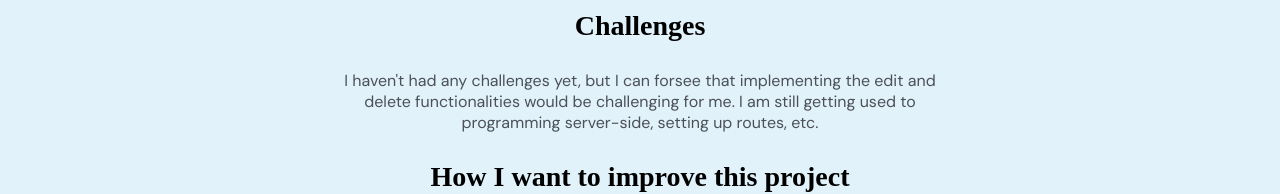
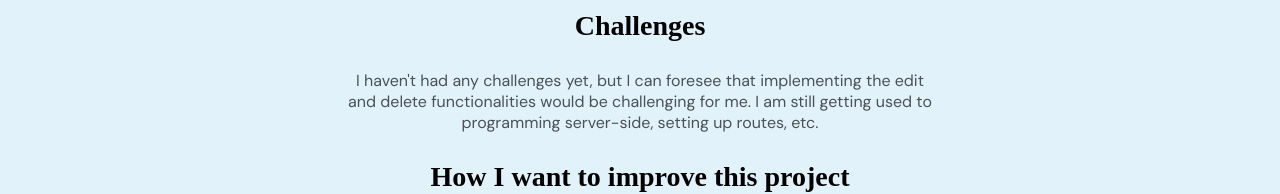
Before and after one commit to ddlatice/MyPortfolio, a website: page littlediary.html in a window 1280 px wide. Shown: the part 1222-1416 px from the top of the page. Drawn offline with Linux system fonts and the light colour scheme; a web font is replaced by a local one.

Commit message:
Editing littlediary.

```diff
--- a/littlediary.html
+++ b/littlediary.html
@@ -35,7 +35,7 @@
         <div class="description-2"><h3>How I created this project</h3>
             <p>I created this project with Node.js and Express.js. I also used EJS for templating.</p</div>
         <div class="description-3"><h3>Challenges</h3>
-        <p>I haven't had any challenges yet, but I can forsee that implementing the edit and delete functionalities
+        <p>I haven't had any challenges yet, but I can foresee that implementing the edit and delete functionalities
             would be challenging for me. I am still getting used to programming server-side, setting up routes, etc.
         </p></div>
         <div class="description-4">
```
